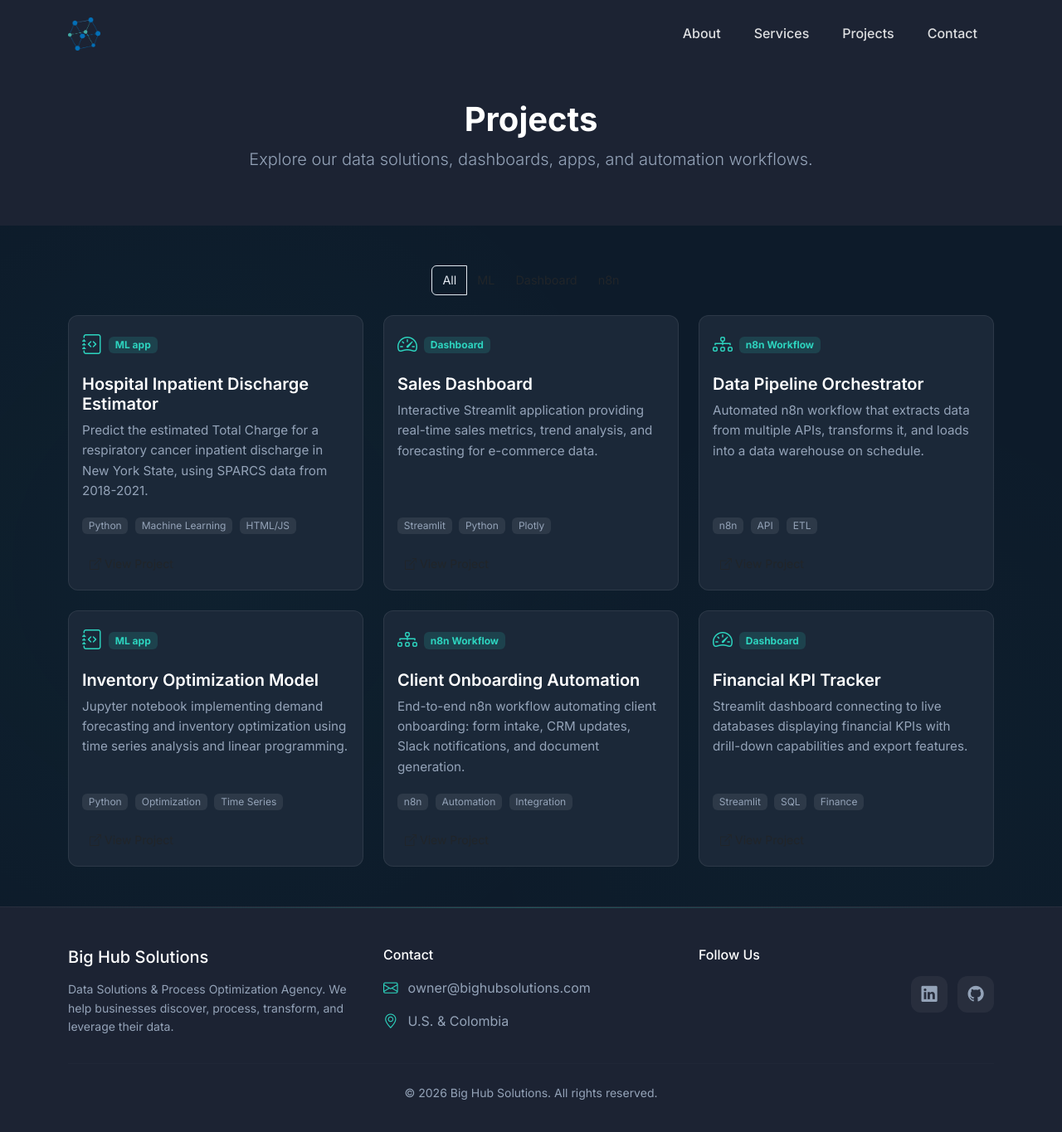
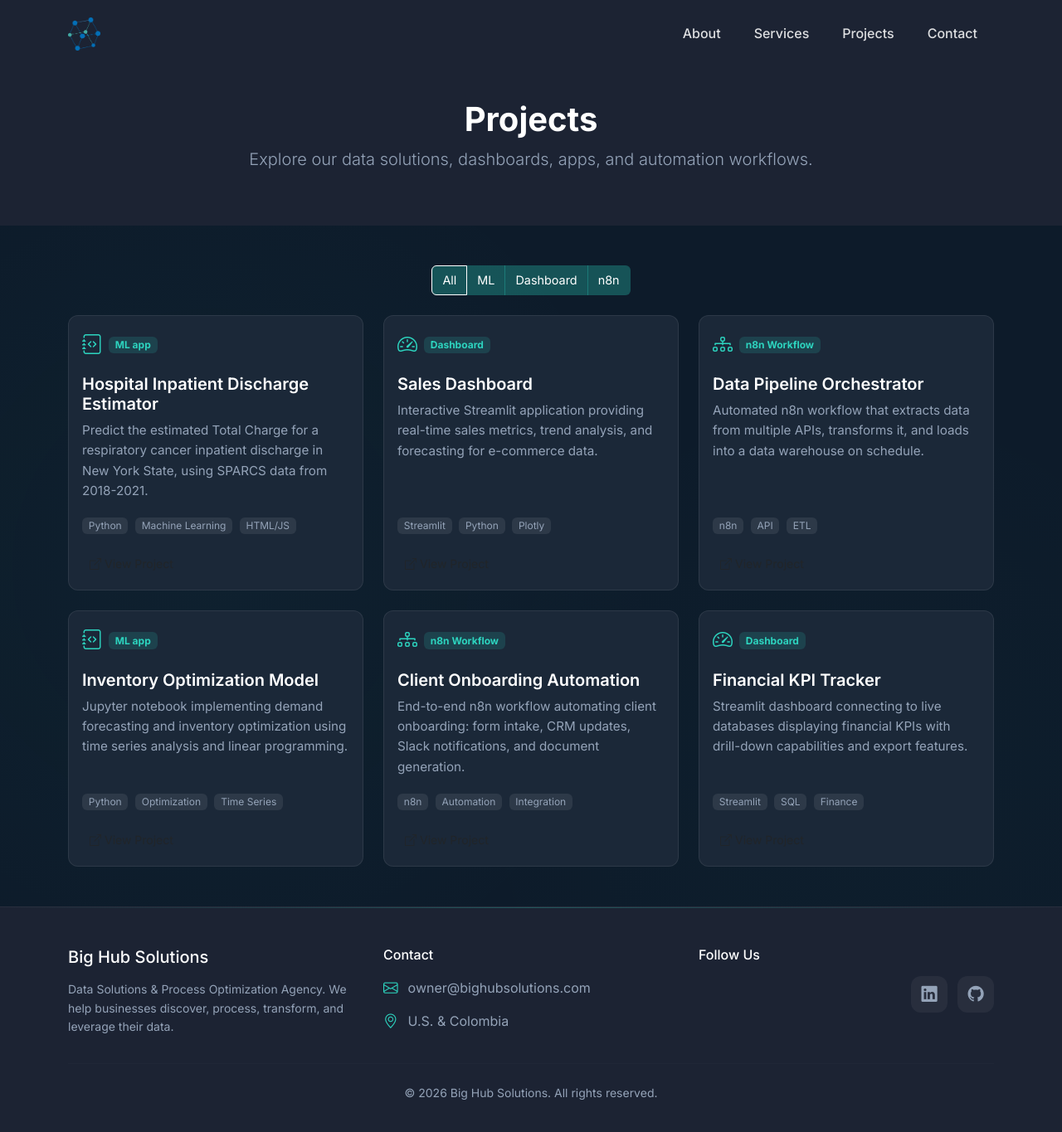
Before and after one commit to big-hub/big-hub.github.io, a Jekyll site: the page built from projects.html, in a window 1280 px wide and 1377 px high. Shown: the top 1365 px of the window at 83% size. Built offline with Jekyll 4.4.1, drawn with Linux system fonts in a browser that asks for light colours.

Commit message:
Update stylish-portfolio.css
Update style on projects page

```diff
--- a/css/stylish-portfolio.css
+++ b/css/stylish-portfolio.css
@@ -670,6 +670,8 @@ a:hover {
 }
 
 .filter-buttons .btn {
+  color: var(--color-text-white);
+  background-color: rgba(45, 212, 191, 0.3);
   font-size: 0.9rem;
 }
 
```
